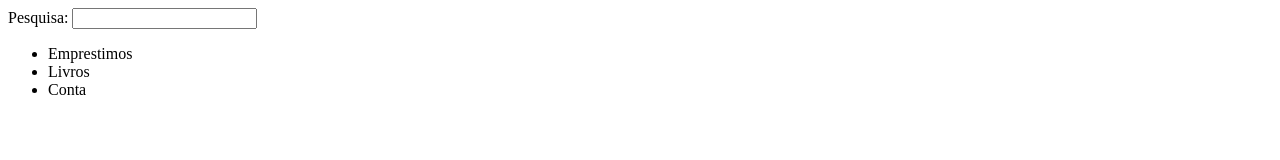
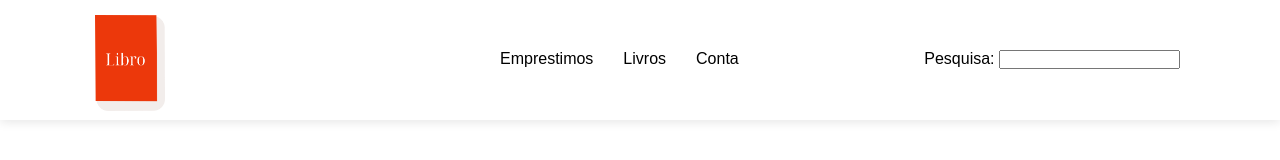
Before and after one commit to vinicuritiba10-lab/biblioteca-, a plain HTML site: page TR/home.html in a window 1280 px wide. Drawn offline with Linux system fonts and the light colour scheme.

Commit message:
Add files via upload

```diff
--- a/TR/home.css
+++ b/TR/home.css
@@ -2,6 +2,45 @@
 
 
 .princ{
-    width: 100px 50px;
-    box-shadow:  0 5px 15px rgba(102, 126, 234, 0.4);
+   position: fixed;
+  top: 0;
+  width: 100%;
+  background: white;
+
+  box-shadow: 0 2px 10px rgba(0,0,0,0.1); /* sombra suave */
+  padding: 60px 50px;
 }
+
+.form{
+    position: absolute;
+    top: 50px;
+    right: 100px;
+
+
+}
+
+
+
+.nav-menu{
+    display: flex;
+    position: absolute;
+    top: 50px;
+    left:500px;
+    color: rgb(100, 100, 100);
+    list-style: none;
+    gap: 30px;
+
+}
+
+.nav-menu a{
+    text-decoration: none;
+    color: black;
+}
+
+.img{
+    position: absolute;
+    left: 95px;
+    top: 15px;
+    max-width: 100%;
+    height: 80%;
+}
--- a/TR/home.html
+++ b/TR/home.html
@@ -3,31 +3,44 @@
 <head>
     <meta charset="UTF-8">
     <meta name="viewport" content="width=device-width, initial-scale=1.0">
+    <link rel="stylesheet" href="home.css">
     <title>Document</title>
 </head>
 <body>
     <header class="princ">
 
+        <img src="img/g10.png" alt="logo" class="img">
 
-        <div class=form>
+        <div class="form">
             <form action="" method="post"></form>
             <label for="pesquisa">Pesquisa:</label>
             <input id="pesquisa" type="text" name="pesquisa"></input>
         </div>
 
+
+
+
         <div>
+            <ul class="nav-menu">
+                <li class="style">
+                    <a href="">Emprestimos</a>
+                </li>
 
+                <li>
+                    <a href="">Livros</a>
+                </li>
+
+                <li>
+                    <a href="">Conta</a>
+                </li>
+            </ul>
 
         </div>
 
-        <div class="nav-menu">
-            <ul>
-                <li>Emprestimos</li>
-                <li>Livros</li>
-                <li>Conta</li>
-            </ul>
 
-        </div>
     </header>
+
+
+
 </body>
 </html>
```
